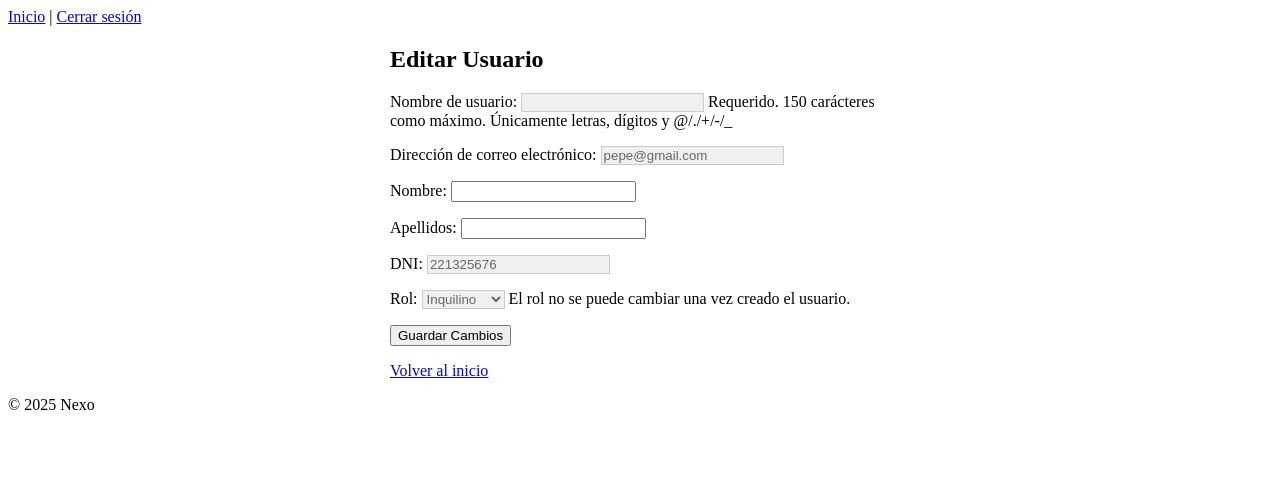
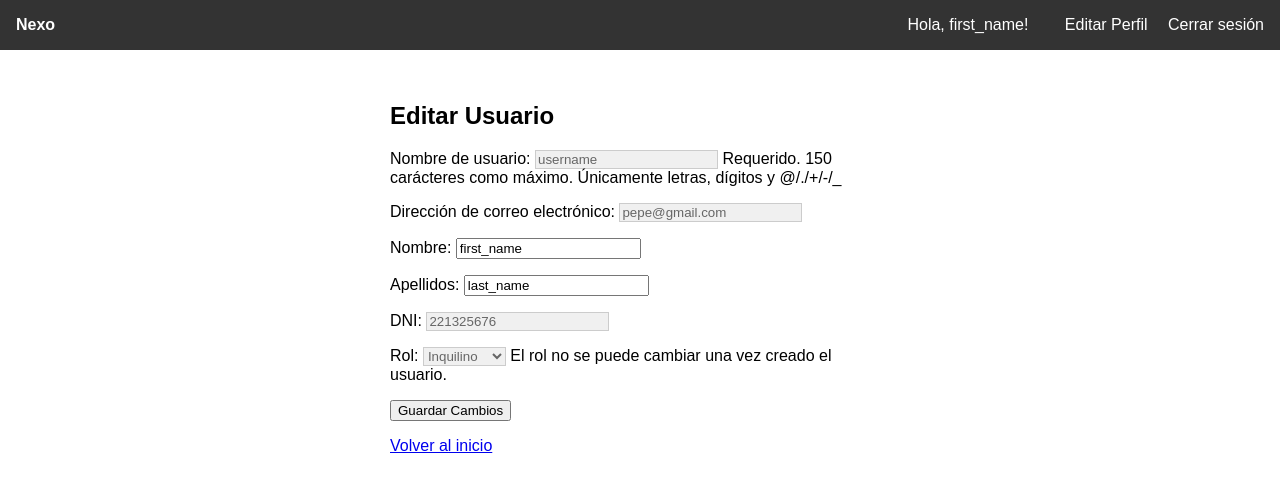
Before and after one commit to MRmateoricci/NEXO, a Django app: page /editar/ in a window 1280 px wide. Shown: the top 502 px of the page. Run offline with Django 5.2, Linux system fonts and the light colour scheme; a user stored in the database is signed in.

Commit message:
Inicio,Registro,Editar,Reestablecer Usuario

```diff
--- a/templates/base.html
+++ b/templates/base.html
@@ -2,28 +2,30 @@
 <html lang="es">
 <head>
     <meta charset="UTF-8">
-    <title>{% block title %}Mi sitio inmobiliario{% endblock %}</title>
+    <title>{% block title %}NEXO{% endblock %}</title>
+</head>
+<body style="margin: 0; font-family: Arial, sans-serif;">
 
-</head>
-<body>
-    <header>
-        <nav>
-            <a href="/">Inicio</a> |
+    <nav style="background-color: #333; color: white; padding: 1rem; display: flex; justify-content: space-between; align-items: center;">
+        <div class="logo">
+            <a href="{% url 'home' %}" style="color: white; font-weight: bold; text-decoration: none;">Nexo</a>
+        </div>
+        <div class="nav-links">
             {% if user.is_authenticated %}
-                <a href="{% url 'logout' %}">Cerrar sesión</a>
+                <span style="margin-right: 1rem;">Hola, {{ user.first_name }}!</span>
+                <a href="{% url 'editar_usuario' %}" style="color: white; text-decoration: none; margin-left: 1rem;">Editar Perfil</a>
+                <a href="{% url 'logout' %}" style="color: white; text-decoration: none; margin-left: 1rem;">Cerrar sesión</a>
             {% else %}
-                <a href="{% url 'login' %}">Iniciar sesión</a>
+                <a href="{% url 'login' %}" style="color: white; text-decoration: none; margin-left: 1rem;">Iniciar sesión</a>
+                <a href="{% url 'registro' %}" style="color: white; text-decoration: none; margin-left: 1rem;">Registrarse</a>
             {% endif %}
-        </nav>
-    </header>
+        </div>
+    </nav>
 
-    <main>
+    <div class="content" style="padding: 2rem;">
         {% block content %}
         {% endblock %}
-    </main>
+    </div>
 
-    <footer>
-        <p>© 2025 Nexo</p>
-    </footer>
 </body>
 </html>
```
Also changed, not shown: db.sqlite3, inmueble/migrations/0003_alter_inmueble_tipo.py (added), usuarios/migrations/0004_remove_usuario_apellido_alter_usuario_dni_and_more.py (added).
